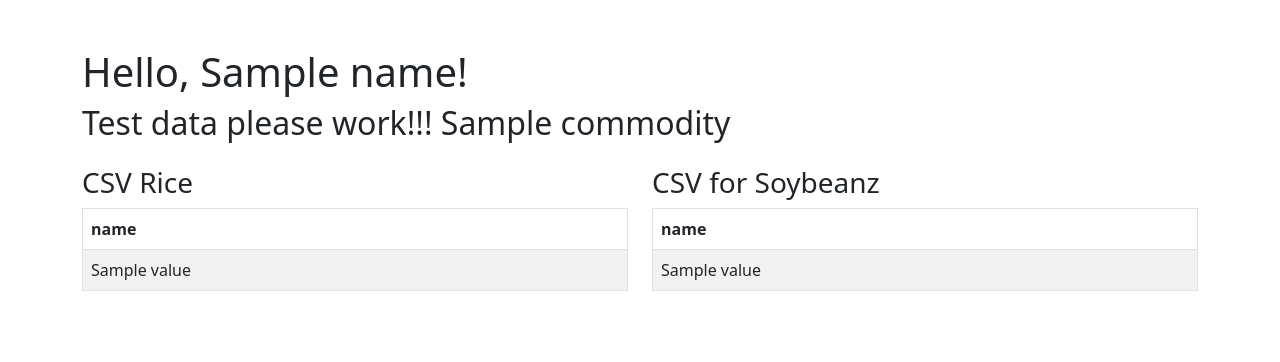
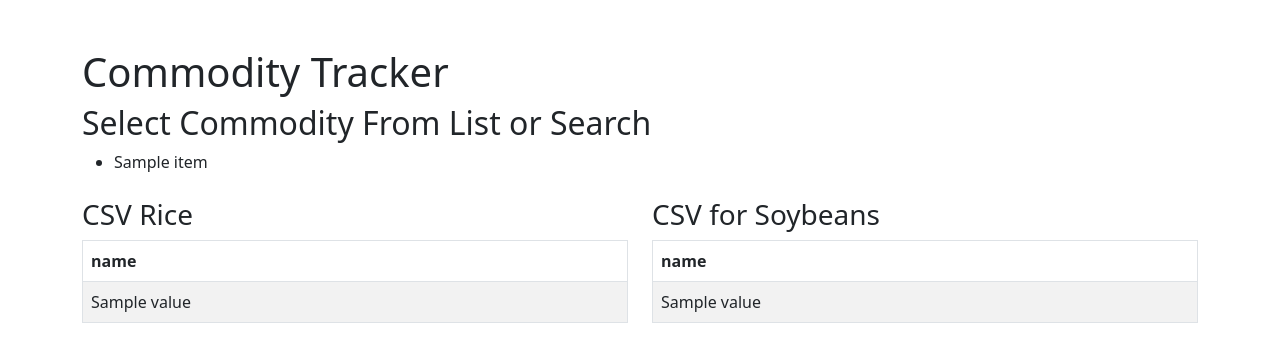
Before and after one commit to aeshen27/wildhacks25, a Flask app: template templates/index.html in a window 1280 px wide. Shown: the top 362 px of the page. Run offline with Flask 3, Linux system fonts and the light colour scheme; the template is opened without the code that fills it: most values are stand-ins (such as "Sample title", 1, 10 or a date in 2020).

Commit message:
bare bones ass website
Co-authored-by: enriquemesejo <enriquemesejo@users.noreply.github.com>
Co-authored-by: Nasir Sims <NasirSTL@users.noreply.github.com>

```diff
--- a/app.py
+++ b/app.py
@@ -24,29 +24,44 @@ def get_commodities():
     cursor.execute("SELECT * FROM commodities")
     results = cursor.fetchall()
     commodities = [{'id': r[0], 'name':r[1], 'export_value':r[2], 'export_volume':r[3], 'total_volume':r[4]} for r in results]
-    return str(commodities)
+    return commodities
 
 @app.route('/')
+# def index():
+#     rice = read_csv_data('Hackathon Data/Rice.csv')
+#     soybeans = read_csv_data('Hackathon Data/Soybeans.csv')
+#     cocoa = read_csv_data('Hackathon Data/Cocoa & Cocoa Prod..csv')
+#     corn = read_csv_data('Hackathon Data/Corn.csv')
+#     dairy = read_csv_data('Hackathon Data/Dairy & Products.csv')
+#     egg = read_csv_data('Hackathon Data/Egg and Egg Products.csv')
+#     poultry = read_csv_data('Hackathon Data/Poultry & Products.csv')
+#     fruits = read_csv_data('Hackathon Data/Fruits and Preparations.csv')
+#     sugar = read_csv_data('Hackathon Data/Sugr & Rel Pdt,X Hon.csv')
+#     tree_nuts = read_csv_data('Hackathon Data/Tree Nuts And Preparations.csv')
+#     beef = read_csv_data('Hackathon Data/Variety Meats, Beef.csv')
+#     pork = read_csv_data('Hackathon Data/Variety Meats, Pork.csv')
+#     wheat = read_csv_data('Hackathon Data/Wheat.csv')
 
-def index():
-    rice = read_csv_data('Rice.csv')
-    soybean = read_csv_data('Soybeans.csv')
-    cocoa = read_csv_data('Cocoa & Cocoa Prod..csv')
-    corn = read_csv_data('Corn.csv')
-    dairy = read_csv_data('Dairy & Products.csv')
-    egg = read_csv_data('Egg and Egg Products.csv')
-    poultry = read_csv_data('Poultry & Products.csv')
-    fruits = read_csv_data('Fruits and Preparations.csv')
-    sugar = read_csv_data('Sugr & Rel Pdt,X Hon.csv')
-    tree_nuts = read_csv_data('Tree Nuts And Preparations.csv')
-    beef = read_csv_data('Variety Meats, Beef.csv')
-    pork = read_csv_data('Variety Meats, Pork.csv')
-    wheat = read_csv_data('Wheat.csv')
+#     return
 
-    return render_template('index.html', rice = rice, soybean = soybean, cocoa = cocoa, corn = corn, dairy = dairy, egg = egg, poultry = poultry, fruits = fruits, sugar = sugar, tree_nuts = tree_nuts, beef = beef, pork = pork, wheat = wheat)
+    #return render_template('index.html', rice = rice, soybeans = soybeans, cocoa = cocoa, corn = corn, dairy = dairy, egg = egg, poultry = poultry, fruits = fruits, sugar = sugar, tree_nuts = tree_nuts, beef = beef, pork = pork, wheat = wheat)
 
 def hello_world():
-    return render_template("index.html", name="Farmer Abby", commodity=get_commodities())
+    rice = read_csv_data('Hackathon Data/Rice.csv')
+    soybeans = read_csv_data('Hackathon Data/Soybeans.csv')
+    cocoa = read_csv_data('Hackathon Data/Cocoa & Cocoa Prod..csv')
+    corn = read_csv_data('Hackathon Data/Corn.csv')
+    dairy = read_csv_data('Hackathon Data/Dairy & Products.csv')
+    egg = read_csv_data('Hackathon Data/Egg and Egg Products.csv')
+    poultry = read_csv_data('Hackathon Data/Poultry & Products.csv')
+    fruits = read_csv_data('Hackathon Data/Fruits and Preparations.csv')
+    sugar = read_csv_data('Hackathon Data/Sugr & Rel Pdt,X Hon.csv')
+    tree_nuts = read_csv_data('Hackathon Data/Tree Nuts And Preparations.csv')
+    beef = read_csv_data('Hackathon Data/Variety Meats, Beef.csv')
+    pork = read_csv_data('Hackathon Data/Variety Meats, Pork.csv')
+    wheat = read_csv_data('Hackathon Data/Wheat.csv')
+
+    return render_template("index.html", commodities=get_commodities(), rice = rice, soybeans = soybeans)
 
 if __name__ == '__main__':
     app.run(debug=True)
--- a/templates/index.html
+++ b/templates/index.html
@@ -7,8 +7,15 @@
 </head>
 <body>
   <div class="container mt-5">
-    <h1>Hello, {{ name }}!</h1>
-    <h2>Test data please work!!! {{commodity}}</h2>
+    <h1>Commodity Tracker</h1>
+    <h2>Select Commodity From List or Search</h2>
+    <ul>
+    {% for item in commodities %}
+      <li>
+        {{item.name}}
+      </li>
+    {% endfor %}
+    </ul>
     <div class="row mt-4">
       <div class="col-md-6">
         <h3>CSV Rice</h3>
@@ -21,7 +28,7 @@
             </tr>
           </thead>
           <tbody>
-            {% for row in Rice %}
+            {% for row in rice %}
             <tr>
               {% for value in row.values() %}
               <td>{{ value }}</td>
@@ -32,7 +39,7 @@
         </table>
       </div>
       <div class="col-md-6">
-        <h3>CSV for Soybeanz</h3>
+        <h3>CSV for Soybeans</h3>
         <table class="table table-striped table-bordered">
           <thead>
             <tr>
@@ -42,7 +49,7 @@
             </tr>
           </thead>
           <tbody>
-            {% for row in Soybeanz %}
+            {% for row in soybeans %}
             <tr>
               {% for value in row.values() %}
               <td>{{ value }}</td>
@@ -53,7 +60,6 @@
         </table>
       </div>
     </div>
-
   </div>
 </body>
 </html>
```
Also changed, not shown: README.md.
